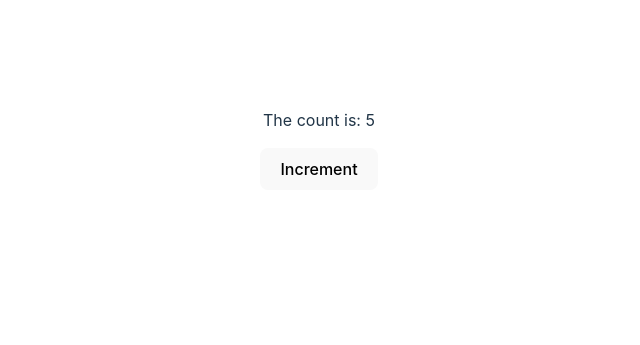
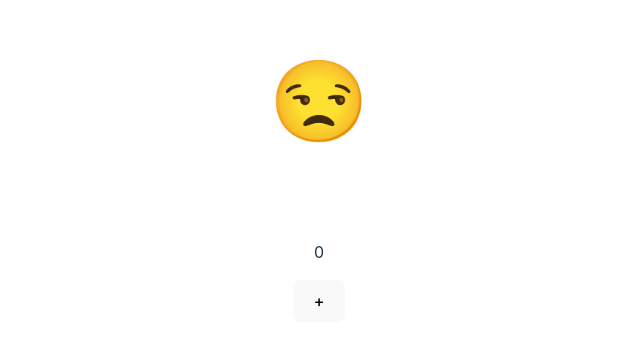
Before and after one commit to eyi739/testing-type, a React (Vite) app: page / in a window 1280 px wide. Shown: the part 259-604 px from the top of the page, without its empty margins (321-961 px from the left). Built offline with nearby package versions, Linux system fonts and the light colour scheme.

Commit message:
using multiple pieces of state in a component.

```diff
--- a/src/App.jsx
+++ b/src/App.jsx
@@ -1,6 +1,7 @@
 import './App.css';
 import Slots from "./Slots";
 import Counter from './Counter';
+import Toggler from './Toggler';
 // import Clicker from './Clicker';
 // import PropertyList from "./PropertyList";
 // import ShoppingList from './ShoppingList';
@@ -26,8 +27,10 @@ import Counter from './Counter';
 function App() {
  return (
   <div>
-    <Counter num={1}/>
+    <Toggler/>
 
+
+    {/* <Counter num={1}/> */}
     {/* <PropertyList properties={properties} />   */}
   {/* <Clicker message="HI!!!!!" buttonText="PLEASE CLICK ME"/>
   <Clicker message="PLEASE STOP CLICKING ME" buttonText="DON'T CLICK ME "/> */}
--- /dev/null
+++ b/src/Toggler.css
@@ -0,0 +1,3 @@
+.Toggler {
+    font-size: 5rem
+}
--- /dev/null
+++ b/src/Toggler.jsx
@@ -0,0 +1,18 @@
+import { useState } from "react";
+import "./Toggler.css";
+
+export default function Toggler(){
+    const [isHappy, setIsHappy] = useState(true);
+    const [count, setCount] = useState(0);
+    const toggleIsHappy = () => setIsHappy(!isHappy);
+    const incrementCount = () => setCount(count+2);
+    return (
+        <div>
+            <p className="Toggler" onClick={toggleIsHappy}>{isHappy ? "😒" : "😊"}</p>
+            <p>{count}</p>
+            <button onClick={incrementCount}>+</button>
+        </div>
+
+    )
+
+}
```
